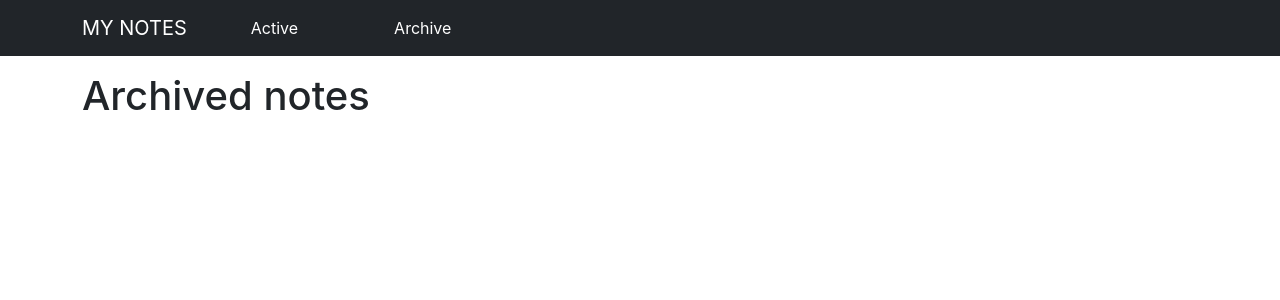
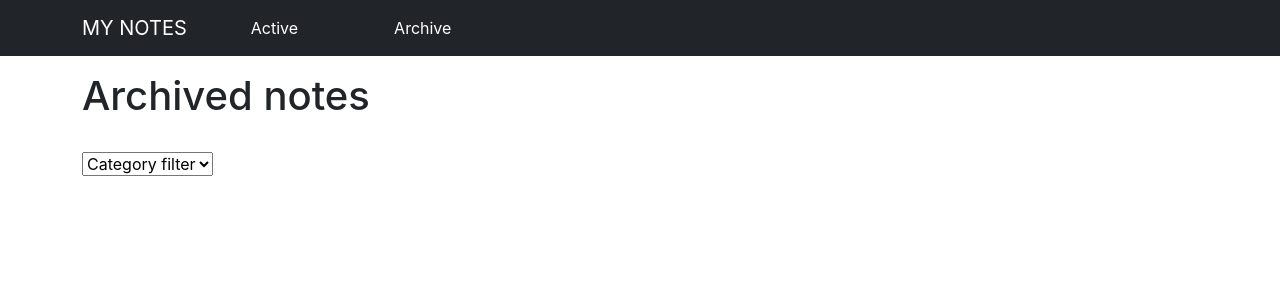
Before and after one commit to jereserafini/notes, a React (Create React App) app: page /archive in a window 1280 px wide. Shown: the top 300 px of the page. Built offline with nearby package versions, Linux system fonts and the light colour scheme.

Commit message:
5to avance

```diff
--- a/src/App.js
+++ b/src/App.js
@@ -11,6 +11,7 @@ function App() {
   const [modalData, setModalData] = useState({});
 
   const [show, setShow] = useState(false);
+
 
   useEffect(() => {
     const savedNotes = JSON.parse(localStorage.getItem("notes"));
--- a/src/components/NoteList.js
+++ b/src/components/NoteList.js
@@ -1,12 +1,13 @@
 import React from 'react'
 import Note from './Note'
-// import Select from './Select'
+import Select from './Select'
 
 const NoteList = ({notes, handleDeleteNote, handleArchiveNote, handleUpdateNote}) => {
 
   return (
-    <div className='mt-5 d-flex flex-wrap justify-content-between'>
-      {/* <Select/> */}
+    <>
+      <Select/>
+      <div className='mt-4 d-flex flex-wrap justify-content-between'>
           {notes.map( (note) =>
               <Note
                   id={note.id}
@@ -20,6 +21,7 @@ const NoteList = ({notes, handleDeleteNote, handleArchiveNote, handleUpdateNote}
               />
           )}
       </div>
+    </>
   )
 }
 
--- a/src/components/NoteModal.js
+++ b/src/components/NoteModal.js
@@ -22,12 +22,12 @@ const NoteModal = ({handleAddNote, setModalData, modalData, show, setShow}) => {
         }
     };
 
-    // const categories = new Set()
+    const categories = new Set()
 
-    // const addCategory = (e) => {
-    //   categories.add(e.target.previousSibling.value)
-    //   console.log(categories);
-    // }
+    const addCategory = (e) => {
+      categories.add(e.target.previousSibling.value)
+      console.log(categories);
+    }
 
 
 
@@ -58,7 +58,8 @@ const NoteModal = ({handleAddNote, setModalData, modalData, show, setShow}) => {
                 <Form.Control
                   name="title"
                   onChange={handleChange}
-                  as="textarea"
+                  type="text"
+                  placeholder='Title'
                   value={modalData.title}
                 />
               </Form.Group>
@@ -71,6 +72,7 @@ const NoteModal = ({handleAddNote, setModalData, modalData, show, setShow}) => {
                   as="textarea"
                   style={{ height: '100px' }}
                   value={modalData.content}
+                  placeholder='Content'
                 />
               </Form.Group>
 
@@ -83,20 +85,24 @@ const NoteModal = ({handleAddNote, setModalData, modalData, show, setShow}) => {
                     value={categories}
                   />
                 </fieldset>
-              </Form.Group>
+              </Form.Group> */}
+
+              <div>
+                {categories}
+              </div>
 
               <Form.Group className="mb-3" controlId="floatingTextarea">
                 <Form.Control
                   name="category"
                   onChange={handleChange}
-                  as="textarea"
+                  type="text"
                   value={modalData.category}
                   placeholder='Add category'
                 />
-                  <Button className='mt-1' variant="success" onClick={addCategory}>
+                  <Button className='mt-3' variant="success" onClick={addCategory} >
                     Add
                   </Button>
-              </Form.Group> */}
+              </Form.Group>
 
               <Button className="me-2" variant="secondary" onClick={handleClose}>
                 Close
--- a/src/components/Select.js
+++ b/src/components/Select.js
@@ -1,14 +1,13 @@
 import React from 'react'
-import { Form } from 'react-bootstrap'
 
-const Select = () => {
+const Select = ({categories = [1,2,3,4,5,6,7,8,9,10]}) => {
   return (
-    <Form.Select aria-label="Default select example">
-      <option>Open this select menu</option>
-      <option value="1">One</option>
-      <option value="2">Two</option>
-      <option value="3">Three</option>
-    </Form.Select>
+    <select name="select" className='mt-4' onChange={(e) => console.log(e.target.value)}>
+            <option value={null}>Category filter</option>
+        {categories.map( e =>
+            <option key={e} value={e}>{e}</option>
+        )}
+    </select>
   )
 }
 
```
Lines whose indentation alone changed are shown as unchanged.
